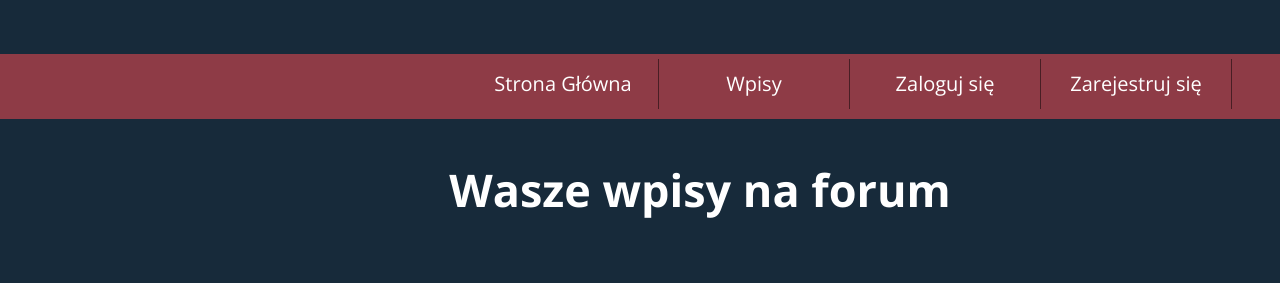
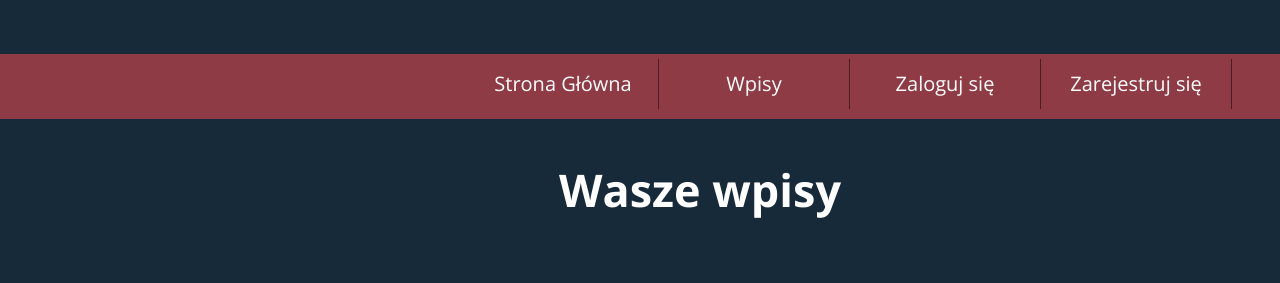
Before and after one commit to Sierson/Forum, a Flask app: page /entry in a window 1280 px wide. Shown: the part 162-445 px from the top of that part. Run offline with Flask 2, Linux system fonts and the light colour scheme; data that the repository does not hold is empty; the page is wider than the window, and the part outside it is not shown; some libraries are stand-ins or nearby versions.

Commit message:
Change entry_header

```diff
--- a/templates/entry.html
+++ b/templates/entry.html
@@ -6,7 +6,7 @@
     <main>
         <article>
             <div class="entry_container">
-                <header class="entry_header"><h1>Wasze wpisy na forum</h1></header>
+                <header class="entry_header"><h1>Wasze wpisy</h1></header>
                 {% for entry in entries %}
                     <section class="entry">
                         <header><h3>{{ entry.title }}</h3></header>
```
